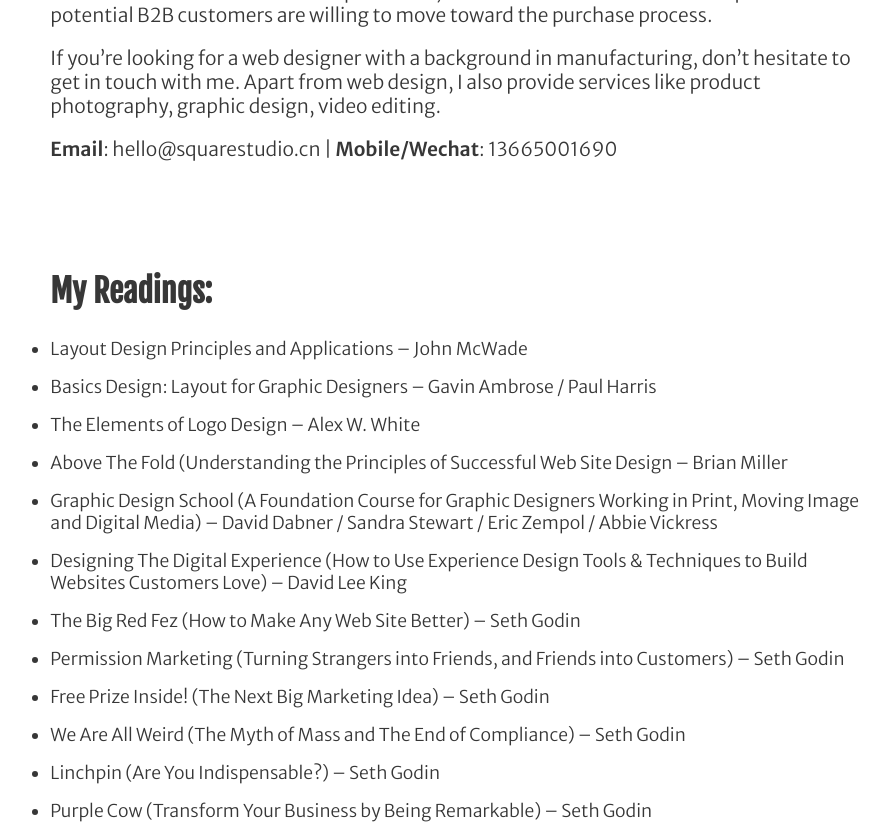
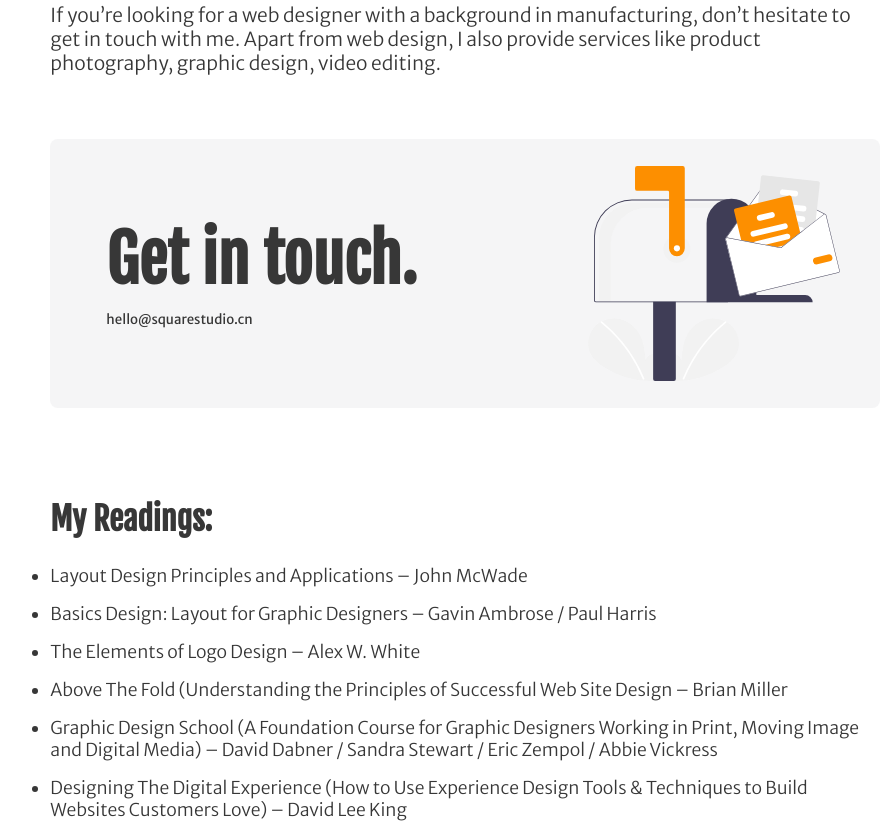
Before and after one commit to iambran/squarestudio, a plain HTML site: page index.html in a window 1280 px wide. Shown: the part 1138-1963 px from the top of the page, without its empty margins (175-1064 px from the left). Drawn offline with Linux system fonts and the light colour scheme.

Commit message:
add svg email icon as background

```diff
--- a/index.html
+++ b/index.html
@@ -24,7 +24,6 @@
         <div>
             <h1>&#128540; Hi, I'm Brandon.</h1>
             <p>I'm a web developer based in Fuzhou(福州), China. I am passionate about designing and developing user-friendly websites for industrial companies & manufacturers. I have all the skills to create a new good-quality website that can better showcase your brand and bring more organic traffic at the same time, using the latest techniques and design trends. I focus on modern, responsive, and SEO-friendly web solutions.</p>
-            <p><strong>Email</strong>: hello@squarestudio.cn</p>
             <span style="margin-right: 1rem;"><a href="https://twitter.com/squarestudio_cn" target="_blank">Twitter</a></span><span><a href="https://github.com/iambran" target="_blank">Github</a></span>
         </div>
     </header>
@@ -60,7 +59,12 @@
             <p>Since I started learning web design and programming in early 2018, I always go back to all the industrial websites that impressed me most and study their site structure and user experience. All these efforts give me a unique perspective on how a professional manufacturer website should be presented, and how to build a better user experience so potential B2B customers are willing to move toward the purchase process.</p>
             <p>If you’re looking for a web designer with a background in manufacturing, don’t hesitate to get in touch with me. Apart from web design, I also provide services like product photography, graphic design, video editing.</p>
 
-            <p><strong>Email</strong>: hello@squarestudio.cn | <strong>Mobile/Wechat</strong>: 13665001690</p>
+            <div class="email">
+
+                <h3>Get in touch.</h3>
+                <small>hello@squarestudio.cn</small>
+
+            </div>
         </div>
 
 
@@ -147,7 +151,7 @@
     </section>
 
     <footer>
-        <p>Source code of this site is hosted on <a href="https://github.com/">Github</a>, and deployed on <a href="https://www.netlify.com/">Netlify</a></p>.
+        <p>Source code of this site is hosted on <a href="https://github.com/">Github</a>, and big thanks to <a href="https://www.netlify.com/">Netlify</a> for their hosting service.</p>
     </footer>
 </body>
 </html>
--- a/style.css
+++ b/style.css
@@ -147,6 +147,27 @@
     transition: all 0.3s ease;
 }
 
+.email {
+    background-color: #f5f5f6;
+    border-radius: 8px;
+    padding: 1rem 3.5rem 5rem;
+    background-image: url('/image/undraw_Mailbox_re_dvds.svg');
+    background-repeat: no-repeat;
+    background-size: 40% 80%;
+    background-position: 100% 50%;
+    margin-top: 4rem;
+}
+@media (max-width: 768px) {
+    .email {
+        padding-left: 3vw;
+    }
+}
+
+.email h3 {
+    font-size: 4rem;
+    margin-bottom: .5rem;
+}
+
 .skill__card {
     list-style: none;
     display: grid;
@@ -182,7 +203,7 @@
 }
 
 footer p {
-    font-size: 1rem;
+    font-size: .8rem;
 }
 
 footer a {
```
Also changed, not shown: image/undraw_Mailbox_re_dvds.svg (added), tech/example.png (added).
